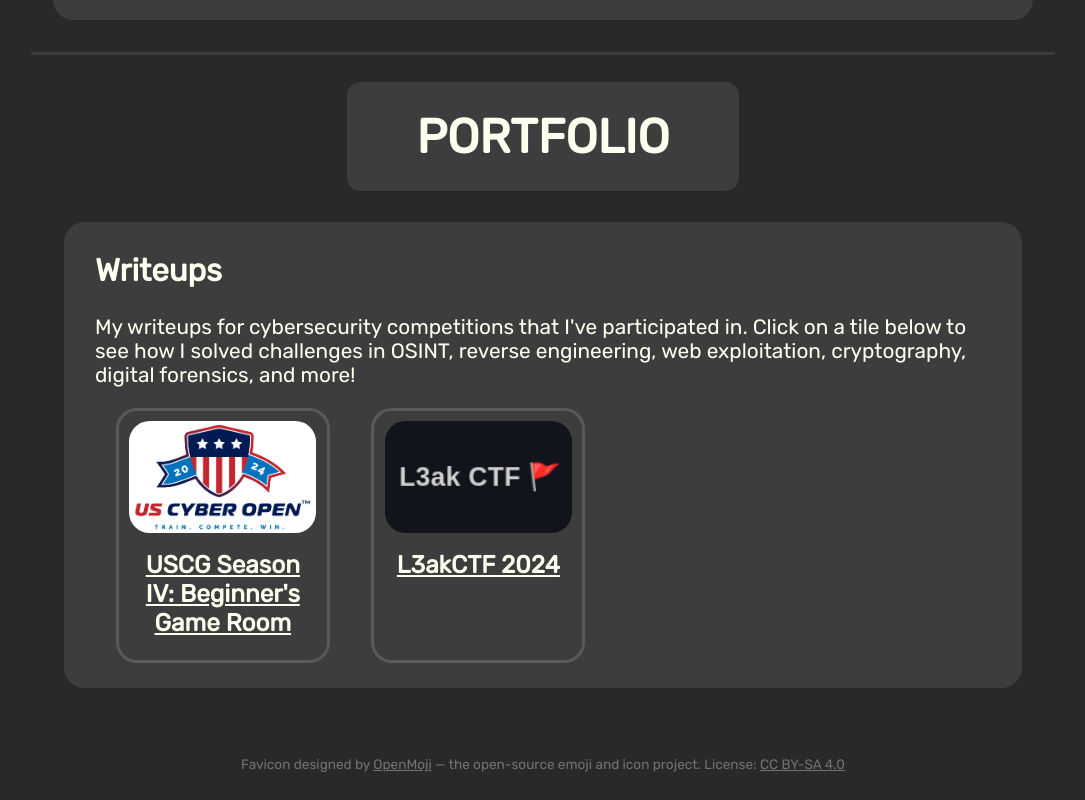
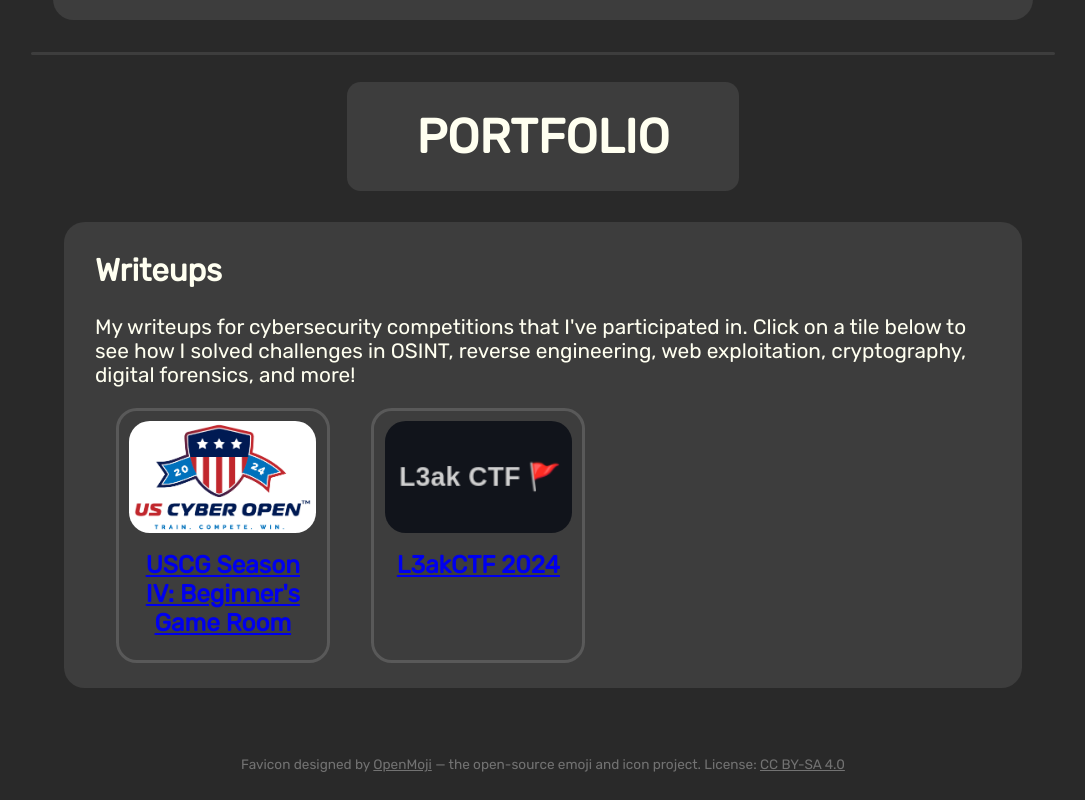
Before and after one commit to rstacks/my-website, a React (Vite) app: page /home in a window 1280 px wide. Shown: the part 1101-1901 px from the top of the page, without its empty margins (97-1182 px from the left). Built offline with nearby package versions, Linux system fonts and the light colour scheme.

Commit message:
Writeup tiles now link to GitHub pages

```diff
--- a/src/components/WriteupsSection.jsx
+++ b/src/components/WriteupsSection.jsx
@@ -32,12 +32,17 @@ export function WriteupsSection() {
         <button id="writeups-left-button" onClick={scrollLeft}>⬅</button>
         <ul id="writeups-list-scroller">
           <li>
-            <PortfolioItem imageSrc="/images/uscg-2024-logo.png" imageAlt="USCG 2024 Logo"
-              title="USCG Season IV: Beginner's Game Room" />
+            <a href="https://github.com/rstacks/USCyberOpenSeasonIV-BeginnersGameRoom-writeup"
+              target="_blank">
+              <PortfolioItem imageSrc="/images/uscg-2024-logo.png" imageAlt="USCG 2024 Logo"
+                title="USCG Season IV: Beginner's Game Room" />
+            </a>
           </li>
           <li>
-            <PortfolioItem imageSrc="/images/l3ak-ctf-logo.png" imageAlt="L3akCTF 2024 Logo"
-              title="L3akCTF 2024" />
+            <a href="https://github.com/rstacks/L3akCTF2024-writeup" target="_blank">
+              <PortfolioItem imageSrc="/images/l3ak-ctf-logo.png" imageAlt="L3akCTF 2024 Logo"
+                title="L3akCTF 2024" />
+            </a>
           </li>
         </ul>
         <button id="writeups-right-button" onClick={scrollRight}>➡</button>
```
